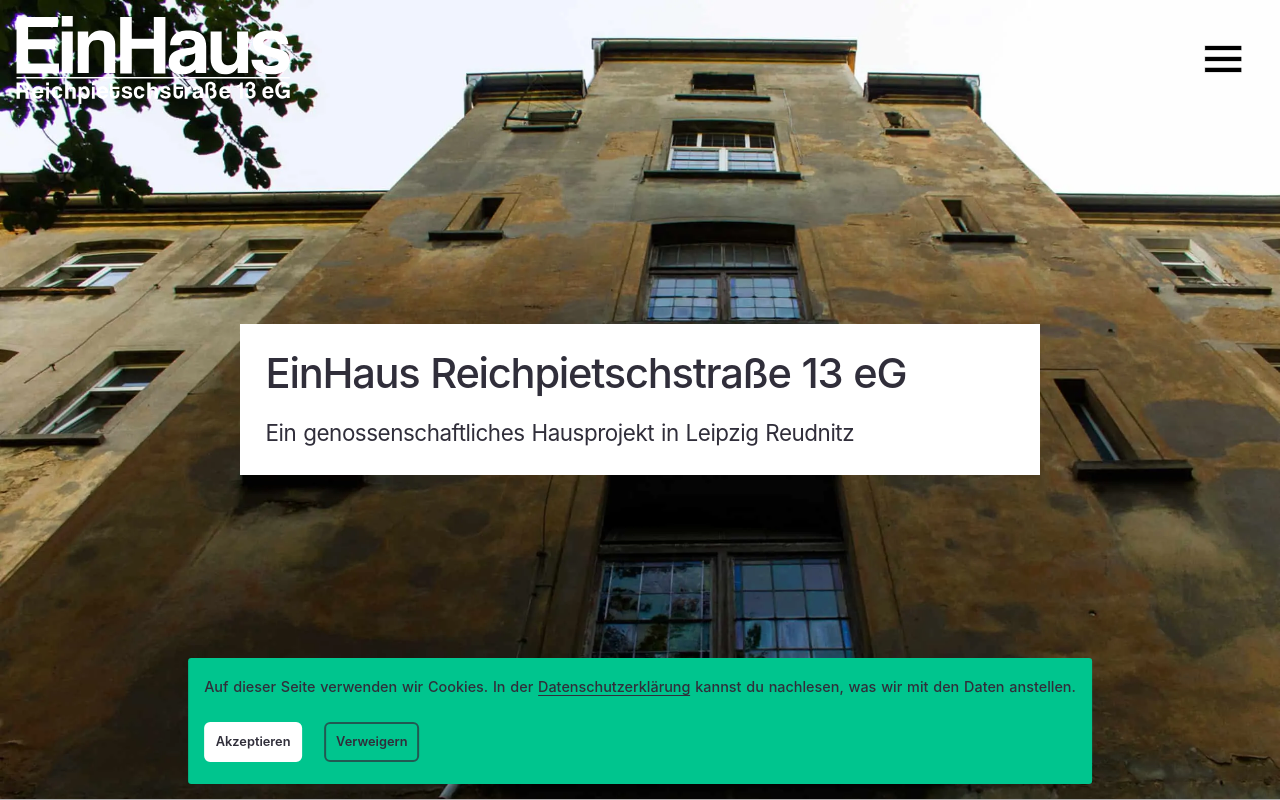
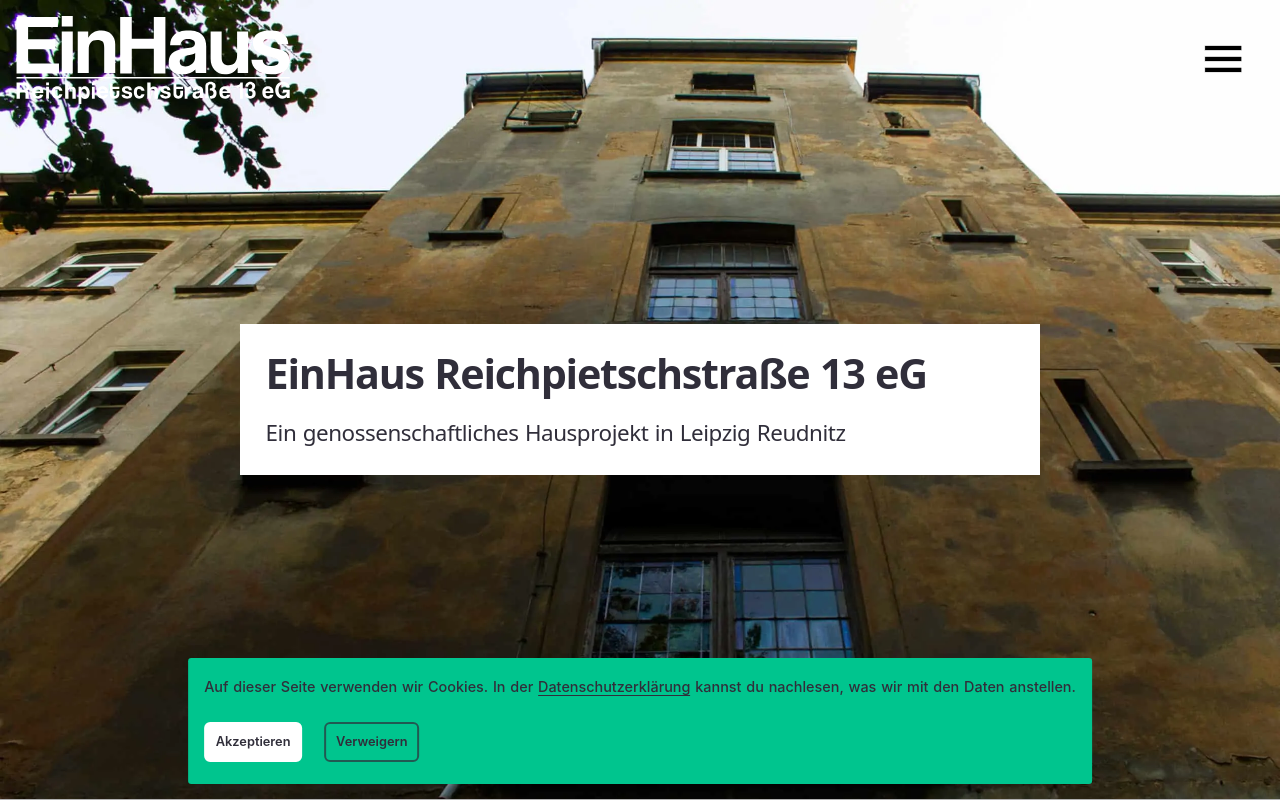
Before and after one commit to 3vincent/einhaus-leipzig, a Nuxt app: page / in a window 1280 px wide. Shown: the top 800 px of the page. Built offline with nearby package versions, Linux system fonts and the light colour scheme.

Commit message:
Use Futura in `h1` `h2` `h3` headlines accross the site

```diff
--- a/assets/styles/general/typography.scss
+++ b/assets/styles/general/typography.scss
@@ -18,24 +18,29 @@
   }
 }
 
-h1 {
-  font-size: clamp(1.6rem, 1rem + 3vw, 2.6rem);
-  font-weight: 500;
-  line-height: clamp(2.2rem, 1rem + 3vw, 3rem);
+h1,
+h2 {
+  font-family: Futura, system-ui, -apple-system, BlinkMacSystemFont, 'Segoe UI',
+    Roboto, Oxygen, Ubuntu, Cantarell, 'Open Sans', 'Helvetica Neue', sans-serif;
+  font-weight: 700;
   letter-spacing: -0.03em;
   padding: 0.6rem 0;
 }
 
+h1 {
+  font-size: clamp(1.6rem, 1rem + 3vw, 2.58rem);
+  line-height: clamp(2.2rem, 1rem + 3vw, 3rem);
+}
+
 h2 {
-  display: block;
-  font-size: 2.6rem;
+  // display: block;
+  font-size: clamp(1.6rem, 1rem + 3vw, 2.4rem);
   line-height: 2.6rem;
-  font-weight: 500;
-  letter-spacing: -0.03em;
-  padding: 0.6rem 0;
 }
 
 h3 {
+  font-family: Futura, system-ui, -apple-system, BlinkMacSystemFont, 'Segoe UI',
+    Roboto, Oxygen, Ubuntu, Cantarell, 'Open Sans', 'Helvetica Neue', sans-serif;
   display: block;
   font-size: 1.4rem;
   font-weight: 400;
--- a/components/footer.vue
+++ b/components/footer.vue
@@ -168,7 +168,7 @@
     margin-bottom: 0;
     padding-bottom: 0;
     text-transform: uppercase;
-    font-weight: 600;
+    font-weight: 400;
     color: rgba(156, 157, 156, 1);
   }
 }
```
